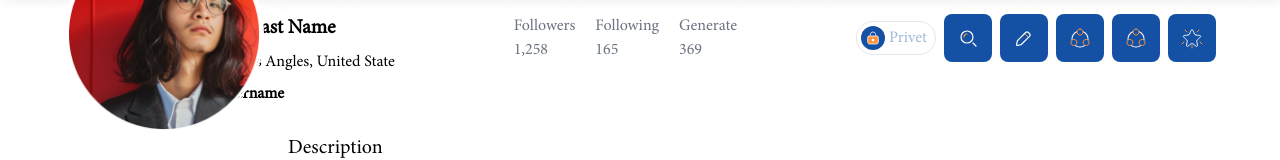
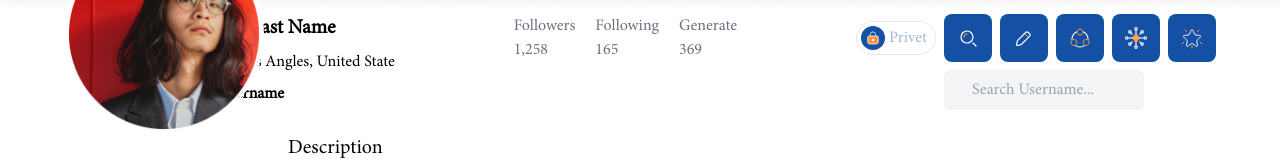
Before and after one commit to zahra-hsb/raamona-parallax, a Next.js app: page /signin/userprofile in a window 1280 px wide. Both pictures are taken after a click on the button 968 px from the left and 400 px from the top of the page. Shown: the part 362-522 px from the top of the page. Built offline with nearby package versions, Linux system fonts and the light colour scheme.

Commit message:
search box created

```diff
--- a/src/components/profileComponents/Profile/index.jsx
+++ b/src/components/profileComponents/Profile/index.jsx
@@ -10,7 +10,7 @@ import countryIcon from '../../../../public/icons/us.svg'
 import lock from '../../../../public/icons/Lock_duotone_line.svg'
 import searchIcon from '../../../../public/icons/Search_alt_duotone_line.svg'
 import shareIcon from '../../../../public/icons/group_share_light.svg'
-import hubIcon from '../../../../public/icons/group_share_light.svg'
+import hubIcon from '../../../../public/icons/Hub.svg'
 import starIcon from '../../../../public/icons/Star_duotone_line.svg'
 import dateIcon from '../../../../public/icons/Date_range_duotone_line.svg'
 import saveIcon from '../../../../public/icons/Save_duotone.svg'
@@ -51,12 +51,16 @@ const inputsArray = [
 
 const Profile = () => {
     const [showEditInfo, setShowEditInfo] = useState(false)
+    const [showSearchBox, setShowSearchBox] = useState(false)
 
     function handleShowEditInfo() {
         setShowEditInfo(true)
     }
     function handleSaveInfo() {
         setShowEditInfo(false)
+    }
+    function handleShowSearch() {
+        setShowSearchBox(!showSearchBox)
     }
     return (
         <>
@@ -105,9 +109,12 @@ const Profile = () => {
                             </span>
                             <span className="text-blue opacity-40 mr-1">Privet</span>
                         </span>
-                        <button className="bg-blue p-3 rounded-lg">
-                            <Image src={searchIcon} alt="" />
-                        </button>
+                        <div className="relative">
+                            <button onClick={handleShowSearch} className="bg-blue p-3 rounded-lg">
+                                <Image src={searchIcon} alt="" />
+                            </button>
+                            {showSearchBox && <input type="search" className="bg-gray-100 px-7 py-2 w-[200px] outline-none rounded-md absolute top-14 left-0" placeholder="Search Username..." />}
+                        </div>
                         <button onClick={handleShowEditInfo} className="bg-blue p-3 rounded-lg">
                             <Image src={editIcon} alt="" />
                         </button>
@@ -138,7 +145,7 @@ const Profile = () => {
                     tabArray={tabArray}
                     inputsArray={showEditInfo ? inputsArray : viewInputsArray}
                     showEditInfo={showEditInfo}
-                    />
+                />
             </div>
         </>
     )
```
